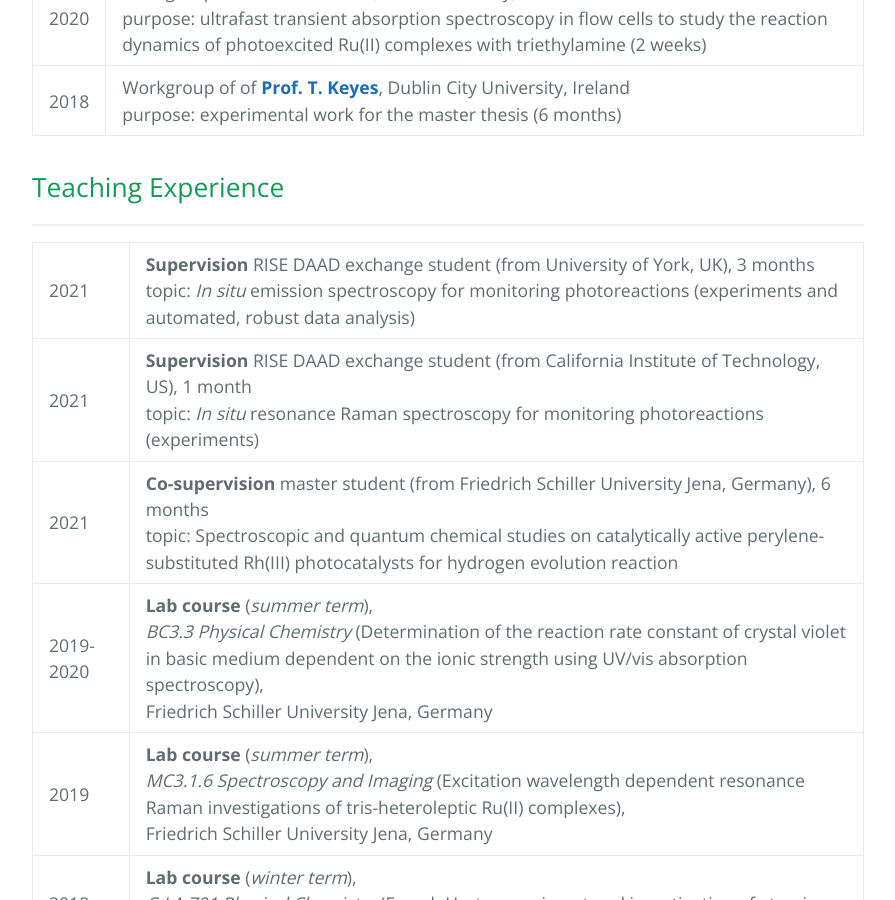
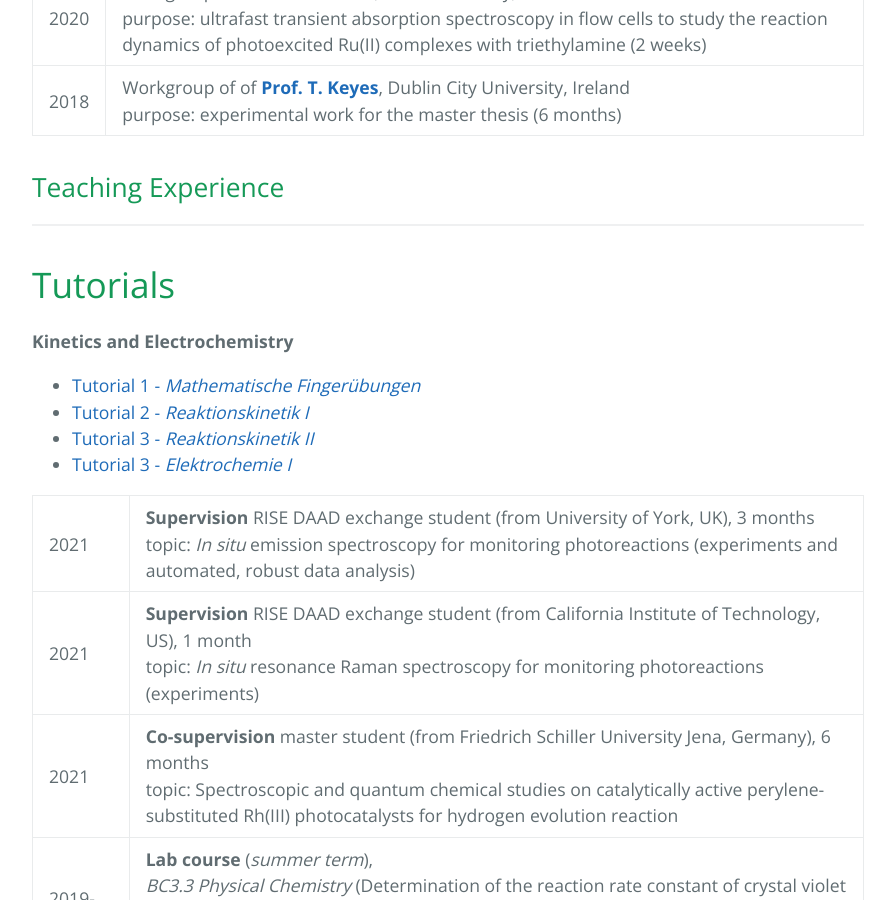
Before and after one commit to carolin-m/carolin-m.github.io, a Jekyll site: the page built from about.md, in a window 1280 px wide and 900 px high, scrolled down 1323 px. Shown: the whole window, without its empty margins (192-1087 px from the left). Built offline with Jekyll 4.4.1, drawn with Linux system fonts in a browser that asks for light colours.

Commit message:
Update about.md

```diff
--- a/about.md
+++ b/about.md
@@ -35,6 +35,14 @@ ________________
 ## Teaching Experience <br>
 ________________
 
+# Tutorials
+**Kinetics and Electrochemistry**
+
+- [Tutorial 1 - *Mathematische Fingerübungen*](../docs/T_PCII_1_pw.pdf)
+- [Tutorial 2 - *Reaktionskinetik I*](../docs/T_PCII_2_pw.pdf)
+- [Tutorial 3 - *Reaktionskinetik II*](../docs/T_PCII_3_pw.pdf)
+- [Tutorial 3 - *Elektrochemie I*](../docs/T_PCII_4_pw.pdf)
+
 
 
 | 2021 | **Supervision** RISE DAAD exchange student (from University of York, UK), 3 months <br /> topic: *In situ* emission spectroscopy for monitoring photoreactions (experiments and automated, robust data analysis) |
```
